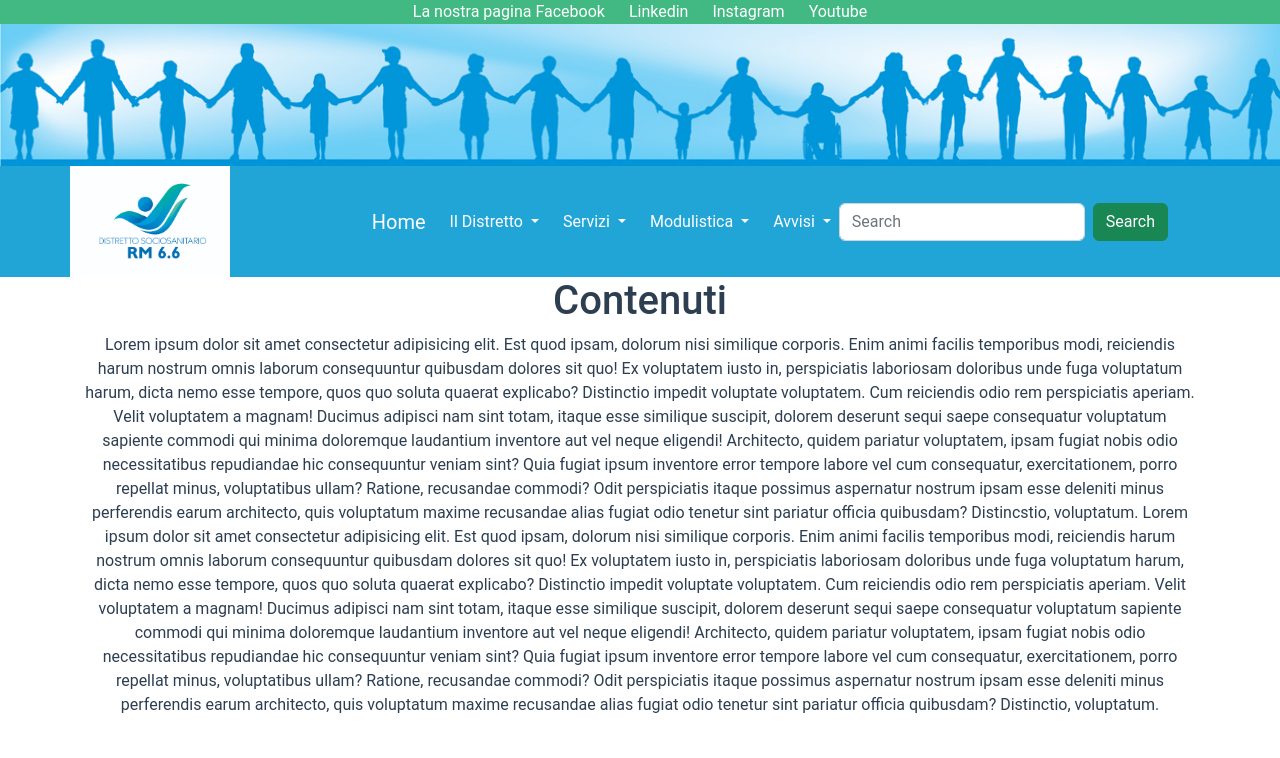
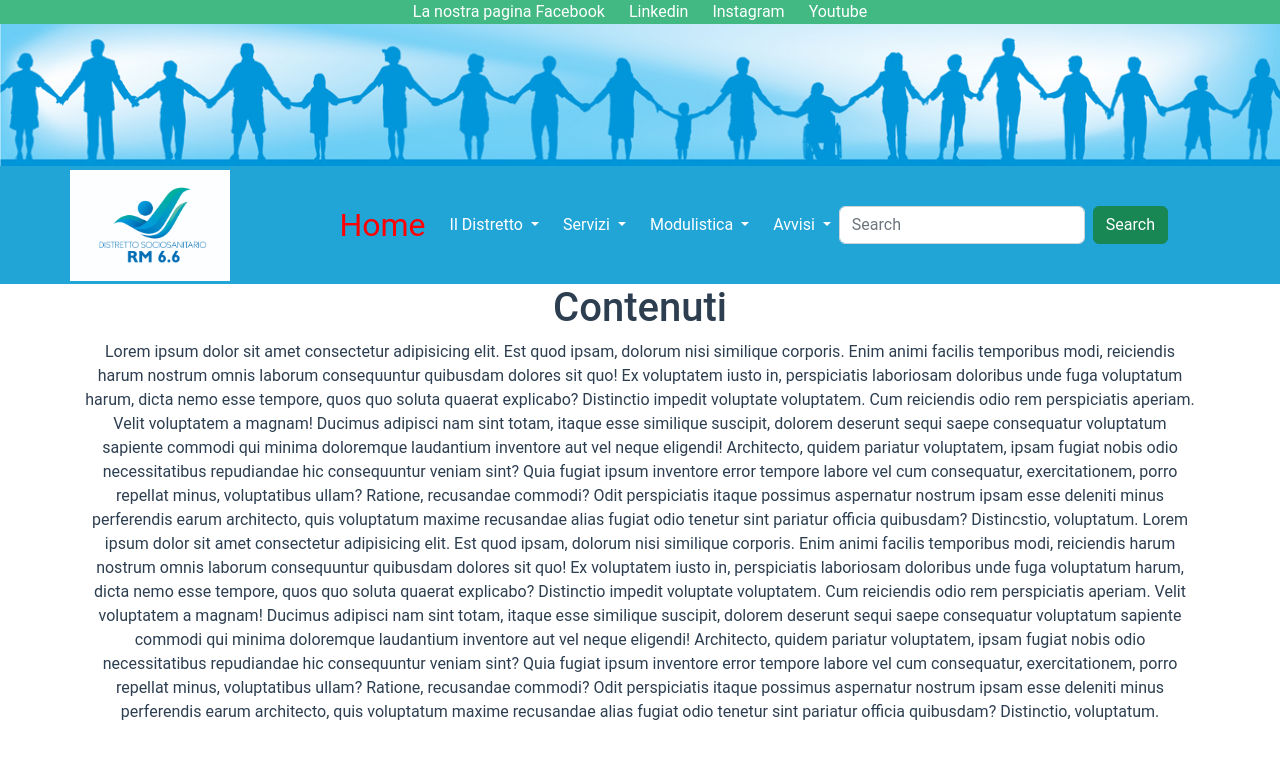
Before and after one commit to Ruma303/ciglieri-demo, a Vue app: page / in a window 1280 px wide. Shown: the top 758 px of the page. Built offline with nearby package versions, Linux system fonts and the light colour scheme.

Commit message:
prova update

```diff
--- a/src/components/NavbarComponent.vue
+++ b/src/components/NavbarComponent.vue
@@ -1,7 +1,7 @@
 <template>
   <nav class="navbar navbar-expand-lg">
   <div class="container-fluid">
-    <a class="navbar-brand text-white" href="#">Home</a>
+    <a class="navbar-brand" href="#" id="home-button">Home</a>
     <button class="navbar-toggler" type="button" data-bs-toggle="collapse" data-bs-target="#navbarScroll" aria-controls="navbarScroll" aria-expanded="false" aria-label="Toggle navigation">
       <span class="navbar-toggler-icon"></span>
     </button>
@@ -68,5 +68,8 @@ export default {
 </script>
 
 <style lang="scss" scoped>
-
+#home-button {
+  font-size: 2rem;
+  color: red;
+}
 </style>
```
